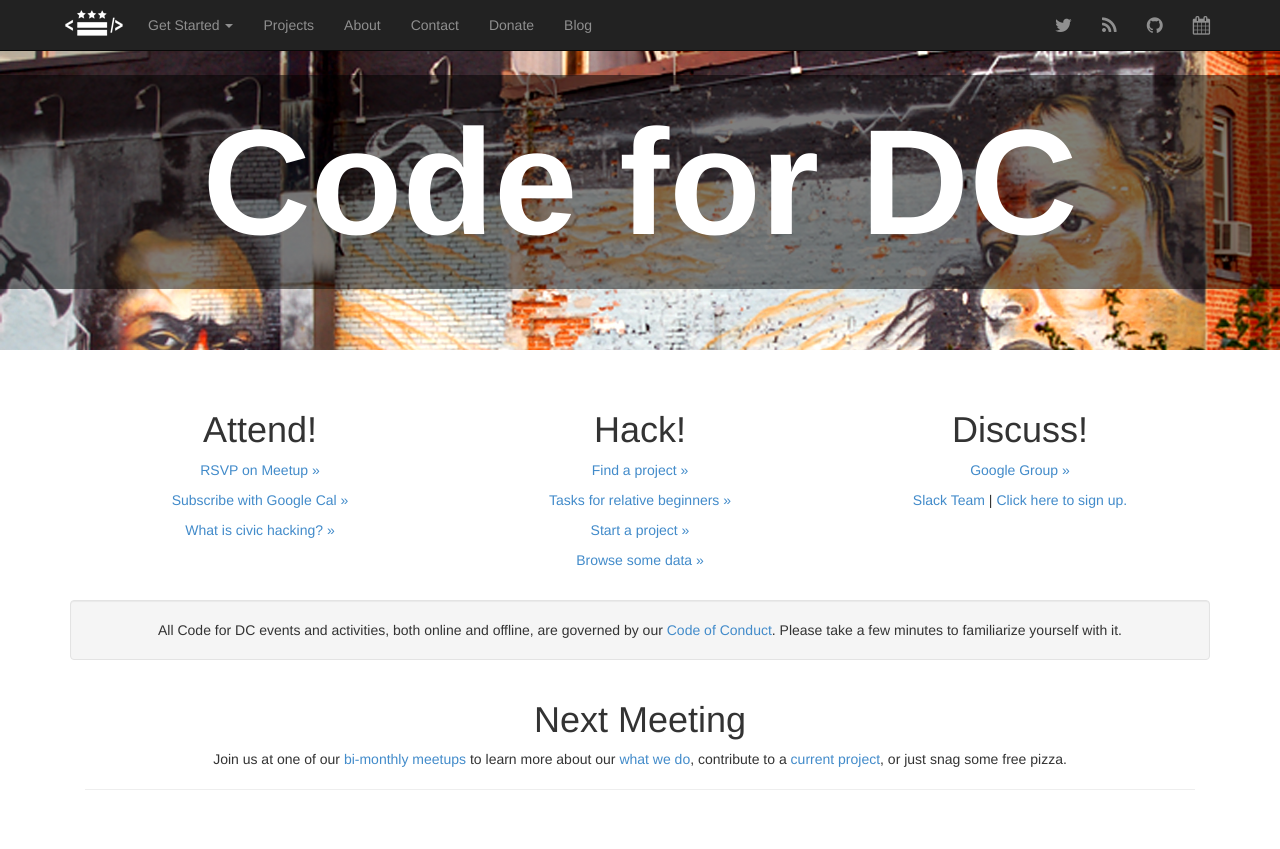
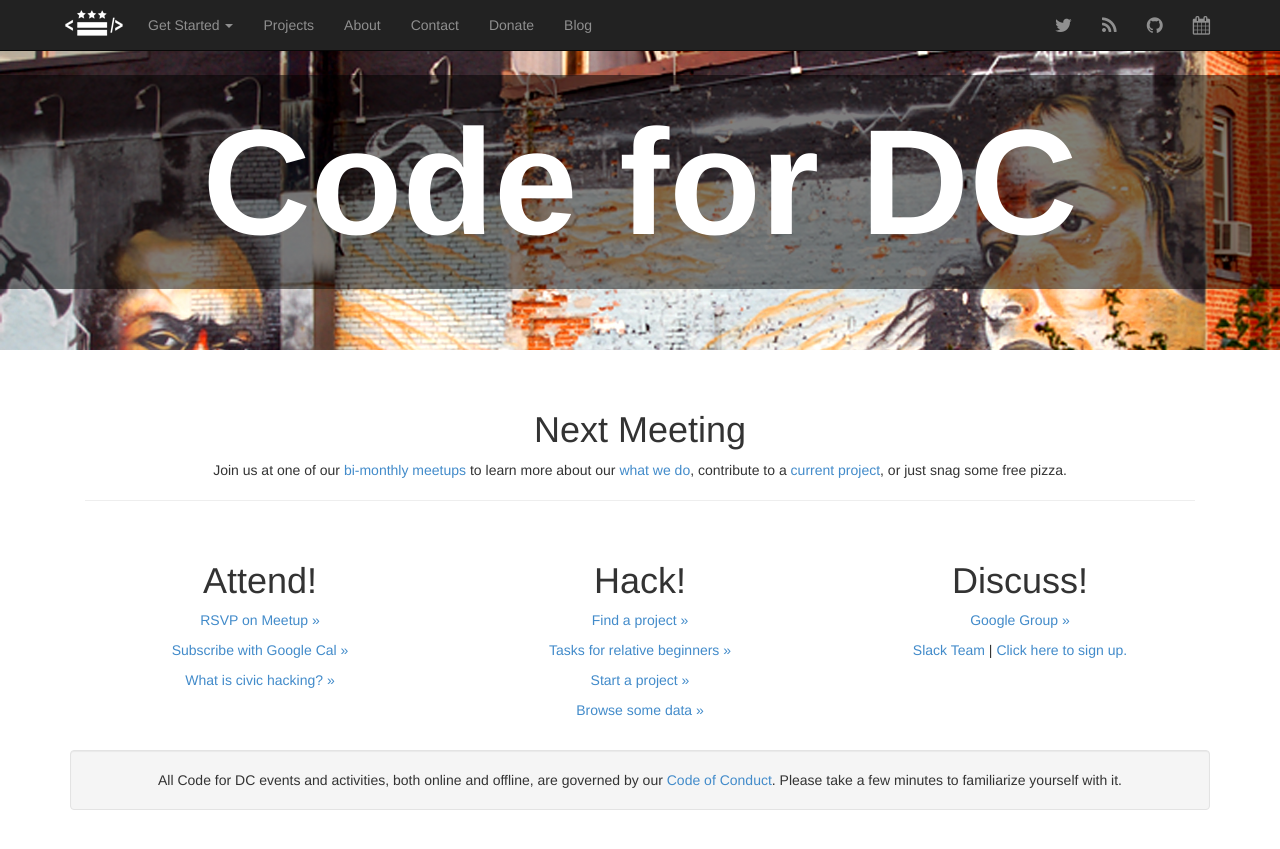
Before and after one commit to civictechdc/codefordc.github.com, a Jekyll site: the page built from index.html, in a window 1280 px wide and 900 px high. Shown: the top 849 px of the window. Built offline with Jekyll 4.4.1, drawn with Linux system fonts in a browser that asks for light colours; a script that is not in the unit is left out.

Commit message:
Move 'Next Meeting' higher on home page

```diff
--- a/index.html
+++ b/index.html
@@ -9,6 +9,11 @@ title: Get Involved
 
 <div class="container">
 	<div class="col-sm-12 starter-template">
+		<div class="row">
+			<div class="col-lg-12">
+				{% include nextmeeting.html %}
+			</div>
+		</div>
 		<div class="row">
 			<div class="col-lg-4">
 				<h1>Attend!</h1>
@@ -30,12 +35,6 @@ title: Get Involved
 			</div>
 			<div class="well col-lg-12">
 				All Code for DC events and activities, both online and offline, are governed by our <a href="/resources/codeofconduct.html">Code of Conduct</a>. Please take a few minutes to familiarize yourself with it.
-			</div>
-		</div>
-
-		<div class="row">
-			<div class="col-lg-12">
-				{% include nextmeeting.html %}
 			</div>
 		</div>
 
```
